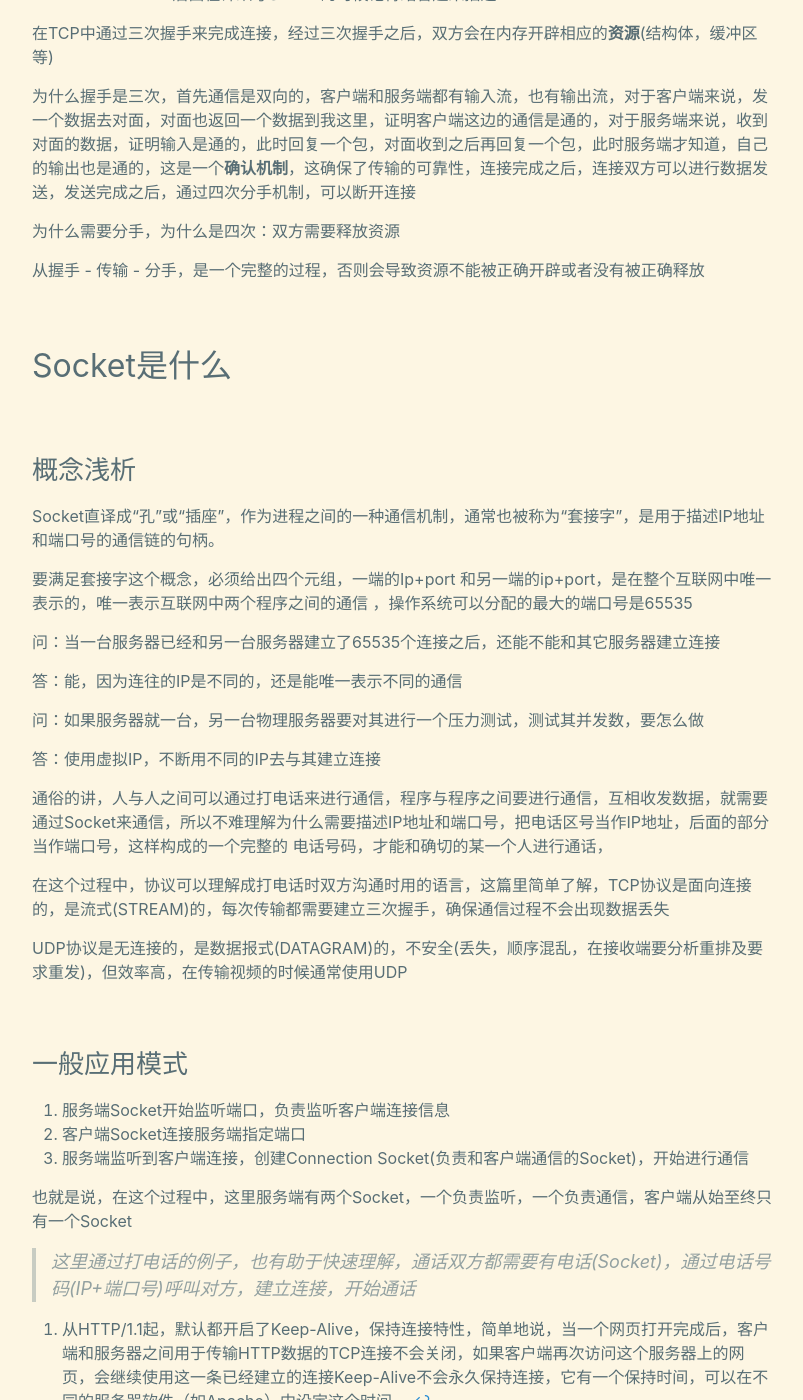
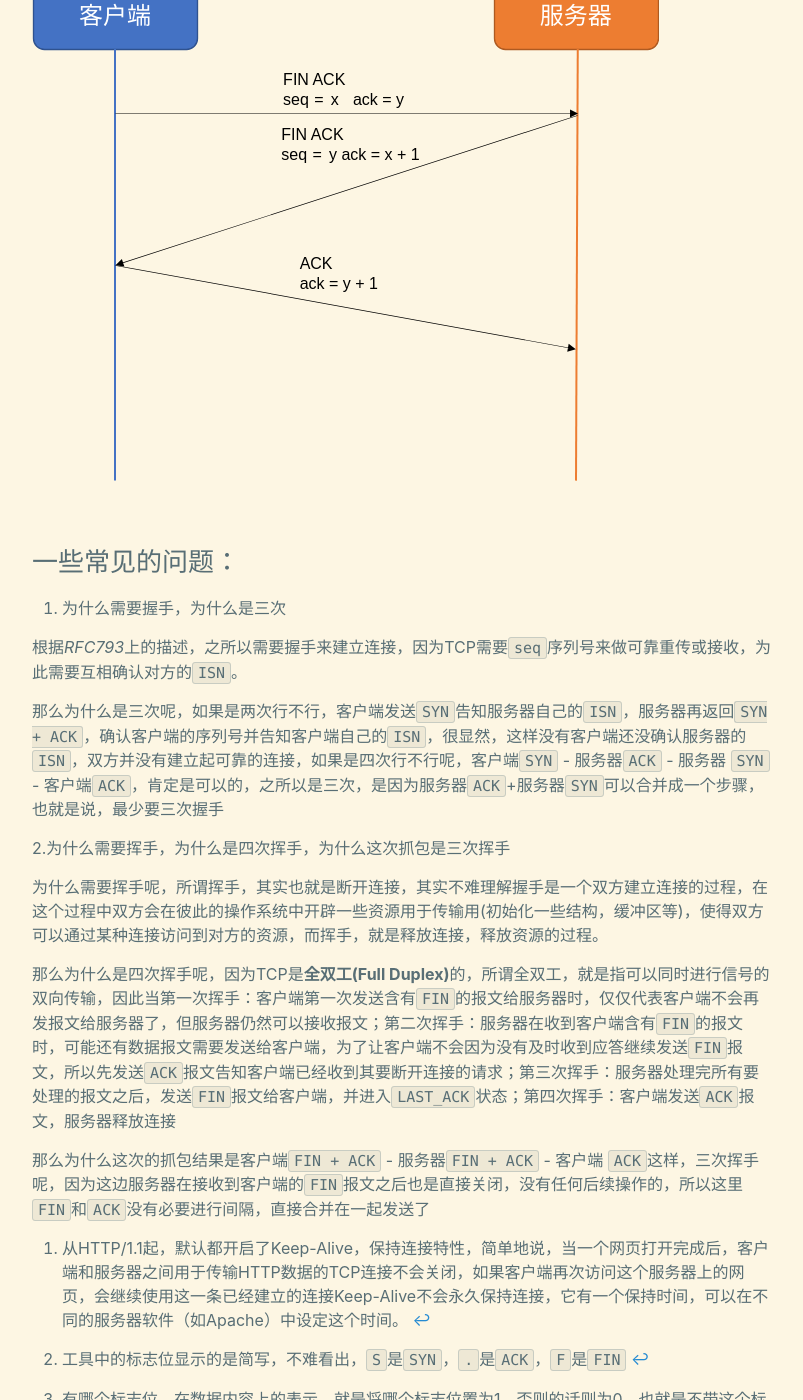
Before and after one commit to KamenRiderKuuga/kamenriderkuuga.github.io, a Jekyll site: the page built from _posts/2020-07-29-Socket-1.md, in a window 1280 px wide and 1400 px high, scrolled down 9385 px. Shown: the whole window, without its empty margins (238-1041 px from the left). Built offline with Jekyll 4.4.1, drawn with Linux system fonts in a browser that asks for light colours; some of the changed text lies outside the part shown.

Commit message:
update tcp  knowledge

````diff
--- a/_posts/2020-07-29-Socket-1.md
+++ b/_posts/2020-07-29-Socket-1.md
@@ -1,13 +1,13 @@
 ---
 layout: post
-title: '制作一个基于.NET的WebApi服务映射工具(1) - Socket基础'
+title: '制作一个基于.NET的WebApi服务映射工具(1) - TCP协议'
 date: 2020-07-29
 author: HANABI
 color: rgb(59,46,42)
 tags: Socket
 ---
 
-> Socket编程是网络编程中的重中之重，.NET为我们提供了丰富，详细的类库为我们使用C#进行Socket编程提供帮助，这里作为学习，会尽可能使用相对基础的Socket类库，来完成整个程序的构建，首先我们来了解Socket，因为是直接学习Socket，对于更底层的协议不会推进得那么深入彻底，主要会介绍一些相对重要的概念
+> Socket编程是网络编程中的重中之重，.NET为我们提供了丰富，详细的类库为我们使用C#进行Socket编程提供帮助，这里作为学习，会尽可能使用相对基础的Socket类库，来完成整个程序的构建，首先我们来了解Socket，因为是直接学习Socket，对于更底层的协议不会推进得那么深入彻底，主要会介绍一些相对重要的概念，先了解TCP协议
 
 ## 了解TCP协议
 
@@ -17,7 +17,7 @@ TCP协议是面向**连接**的，**可靠**的传输层协议
 
 ### 什么是连接
 
-这里的连接不是指我们用网线进行的物理的连接，而是指一种逻辑上的连接，双方可以通过某种方式，访问到对方的资源，就称之为连接。那么，为什么说这个连接是可靠的呢，为了了解，或者说印证这个结论，先让我们了解TCP的报文格式
+这里的连接不是指我们用网线进行的物理的连接，而是指一种逻辑上的连接，双方可以通过某种方式，访问到对方的资源，就称之为连接。那么为什么说这个连接是可靠的呢，为了了解，或者说印证这个结论，先让我们了解TCP的报文格式
 
 ### TCP报文
 
@@ -96,7 +96,7 @@ tcpdump -nn -X -S -i eth0 port 80
 curl www.douban.com
 ```
 
-此时，查看`tcpdump`抓包结果(这边直接粘贴上来不知道会不会看得眼花，如果看不清，建议自己操作一遍，也会体会得更深刻)
+此时，查看`tcpdump`抓包结果(这边直接贴上来应该会看得眼花，如果看不清，建议粘贴到*VSCode*等可以全屏显示的地方，或者自己操作一遍，也能体会得更深刻)
 
 ```
 01:40:16.950097 IP 192.168.0.36.41968 > 154.8.131.171.80: Flags [S], seq 470463866, win 29200, options [mss 1460,sackOK,TS val 120066337 ecr 0,nop,wscale 7], length 0
@@ -199,7 +199,7 @@ curl www.douban.com
         0x0030:  23c1 5d4d                                #.]M
 ```
 
-首先，每一段的开头的形如`IP 192.168.0.36.41968 > 154.8.131.171.80`这样格式的内容，包含了我们之前在报文中提到的源端口和目标端口，这里还显示了IP地址，不过我们需要知道的是，真实的TCP报文中是不会携带IP地址的，这是属于网络层的IP数据报包含的内容。这里这段话告诉我们，这个TCP报文，是从IP地址*192.168.0.36*的*41968*端口发往*154.8.131.171*的*80*端口，即从我们的服务器发往豆瓣
+首先，每一段的开头的形如`IP 192.168.0.36.41968 > 154.8.131.171.80`这样格式的内容，包含了我们之前在报文中提到的源端口和目标端口，这里还显示了IP地址，不过我们需要知道的是，真实的TCP报文中是不会携带IP地址的，这是属于网络层的IP数据报包含的内容。这里这段话告诉我们，这个TCP报文，是从IP地址*192.168.0.36*的*41968*端口发往*154.8.131.171*的*80*端口，即从我们的客户端发往豆瓣
 
 上面贴出来的内容分三段，我们主要解析从`Flags`开始的内容：
 
@@ -299,47 +299,25 @@ curl www.douban.com
 2. 接着，豆瓣也向外面发送了一个标志位为`FIN`和`ACK`的报文，首字节序列号是*1101183620*，确认号是*470463946*(这里为什么+1，在前文建立连接的时候有过注释)，也向我们表示可以释放连接
 3. 最后，我们这边回复给豆瓣一个标志位为`ACK`的报文，确认号是*1101183621*，至此，连接完全关闭
 
-To be continued...	后面在详细写Socket的时候记得结合起来描述
+![](/assets/img/socket-4.svg)
 
-在TCP中通过三次握手来完成连接，经过三次握手之后，双方会在内存开辟相应的**资源**(结构体，缓冲区等)
+### 一些常见的问题：
 
-为什么握手是三次，首先通信是双向的，客户端和服务端都有输入流，也有输出流，对于客户端来说，发一个数据去对面，对面也返回一个数据到我这里，证明客户端这边的通信是通的，对于服务端来说，收到对面的数据，证明输入是通的，此时回复一个包，对面收到之后再回复一个包，此时服务端才知道，自己的输出也是通的，这是一个**确认机制**，这确保了传输的可靠性，连接完成之后，连接双方可以进行数据发送，发送完成之后，通过四次分手机制，可以断开连接
+1. 为什么需要握手，为什么是三次
 
-为什么需要分手，为什么是四次：双方需要释放资源
+根据*RFC793*上的描述，之所以需要握手来建立连接，因为TCP需要`seq`序列号来做可靠重传或接收，为此需要互相确认对方的`ISN`。
 
-从握手 - 传输 - 分手，是一个完整的过程，否则会导致资源不能被正确开辟或者没有被正确释放
+那么为什么是三次呢，如果是两次行不行，客户端发送`SYN`告知服务器自己的`ISN`，服务器再返回`SYN + ACK`，确认客户端的序列号并告知客户端自己的`ISN`，很显然，这样没有客户端还没确认服务器的`ISN`，双方并没有建立起可靠的连接，如果是四次行不行呢，客户端`SYN` - 服务器`ACK` - 服务器 `SYN` - 客户端`ACK`，肯定是可以的，之所以是三次，是因为服务器`ACK`+服务器`SYN`可以合并成一个步骤，也就是说，最少要三次握手
 
-## Socket是什么
+2.为什么需要挥手，为什么是四次挥手，为什么这次抓包是三次挥手
 
-### 概念浅析
+为什么需要挥手呢，所谓挥手，其实也就是断开连接，其实不难理解握手是一个双方建立连接的过程，在这个过程中双方会在彼此的操作系统中开辟一些资源用于传输用(初始化一些结构，缓冲区等)，使得双方可以通过某种连接访问到对方的资源，而挥手，就是释放连接，释放资源的过程。
 
-Socket直译成“孔”或“插座”，作为进程之间的一种通信机制，通常也被称为“套接字”，是用于描述IP地址和端口号的通信链的句柄。
+那么为什么是四次挥手呢，因为TCP是**全双工(Full Duplex)**的，所谓全双工，就是指可以同时进行信号的双向传输，因此当第一次挥手：客户端第一次发送含有`FIN`的报文给服务器时，仅仅代表客户端不会再发报文给服务器了，但服务器仍然可以接收报文；第二次挥手：服务器在收到客户端含有`FIN`的报文时，可能还有数据报文需要发送给客户端，为了让客户端不会因为没有及时收到应答继续发送`FIN`报文，所以先发送`ACK`报文告知客户端已经收到其要断开连接的请求；第三次挥手：服务器处理完所有要处理的报文之后，发送`FIN`报文给客户端，并进入`LAST_ACK`状态；第四次挥手：客户端发送`ACK`报文，服务器释放连接
 
-要满足套接字这个概念，必须给出四个元组，一端的Ip+port 和另一端的ip+port，是在整个互联网中唯一表示的，唯一表示互联网中两个程序之间的通信 ，操作系统可以分配的最大的端口号是65535
+那么为什么这次的抓包结果是客户端`FIN + ACK` - 服务器`FIN + ACK` - 客户端 `ACK`这样，三次挥手呢，因为这边服务器在接收到客户端的`FIN`报文之后也是直接关闭，没有任何后续操作的，所以这里`FIN`和`ACK`没有必要进行间隔，直接合并在一起发送了
 
-问：当一台服务器已经和另一台服务器建立了65535个连接之后，还能不能和其它服务器建立连接
 
-答：能，因为连往的IP是不同的，还是能唯一表示不同的通信
-
-问：如果服务器就一台，另一台物理服务器要对其进行一个压力测试，测试其并发数，要怎么做
-
-答：使用虚拟IP，不断用不同的IP去与其建立连接
-
-通俗的讲，人与人之间可以通过打电话来进行通信，程序与程序之间要进行通信，互相收发数据，就需要通过Socket来通信，所以不难理解为什么需要描述IP地址和端口号，把电话区号当作IP地址，后面的部分当作端口号，这样构成的一个完整的 电话号码，才能和确切的某一个人进行通话，
-
-在这个过程中，协议可以理解成打电话时双方沟通时用的语言，这篇里简单了解，TCP协议是面向连接的，是流式(STREAM)的，每次传输都需要建立三次握手，确保通信过程不会出现数据丢失
-
-UDP协议是无连接的，是数据报式(DATAGRAM)的，不安全(丢失，顺序混乱，在接收端要分析重排及要求重发)，但效率高，在传输视频的时候通常使用UDP
-
-### 一般应用模式
-
-1.	服务端Socket开始监听端口，负责监听客户端连接信息
-2.	客户端Socket连接服务端指定端口
-3.	服务端监听到客户端连接，创建Connection Socket(负责和客户端通信的Socket)，开始进行通信
-
-也就是说，在这个过程中，这里服务端有两个Socket，一个负责监听，一个负责通信，客户端从始至终只有一个Socket
-
-> 这里通过打电话的例子，也有助于快速理解，通话双方都需要有电话(Socket)，通过电话号码(IP+端口号)呼叫对方，建立连接，开始通话
 
 [^1]:从HTTP/1.1起，默认都开启了Keep-Alive，保持连接特性，简单地说，当一个网页打开完成后，客户端和服务器之间用于传输HTTP数据的TCP连接不会关闭，如果客户端再次访问这个服务器上的网页，会继续使用这一条已经建立的连接Keep-Alive不会永久保持连接，它有一个保持时间，可以在不同的服务器软件（如Apache）中设定这个时间。
 
````
Also changed, not shown: assets/img/socket-4.svg (added).
